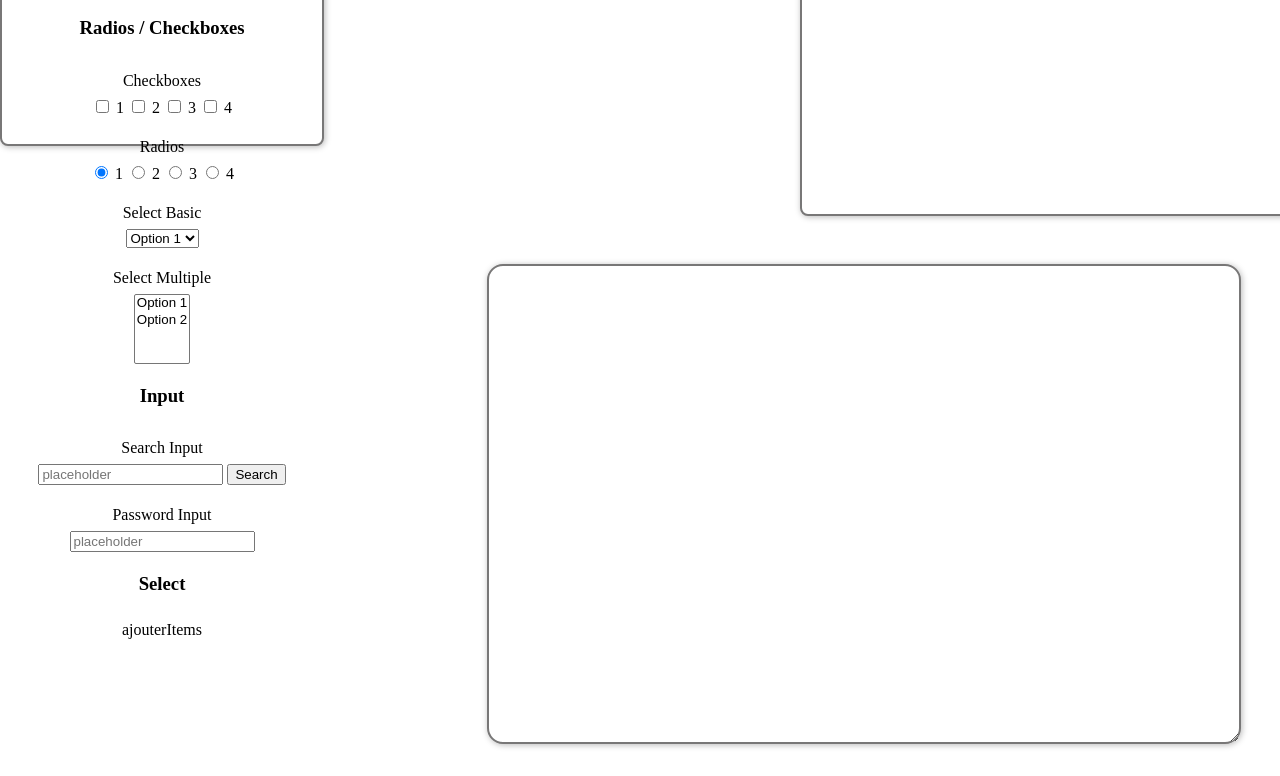
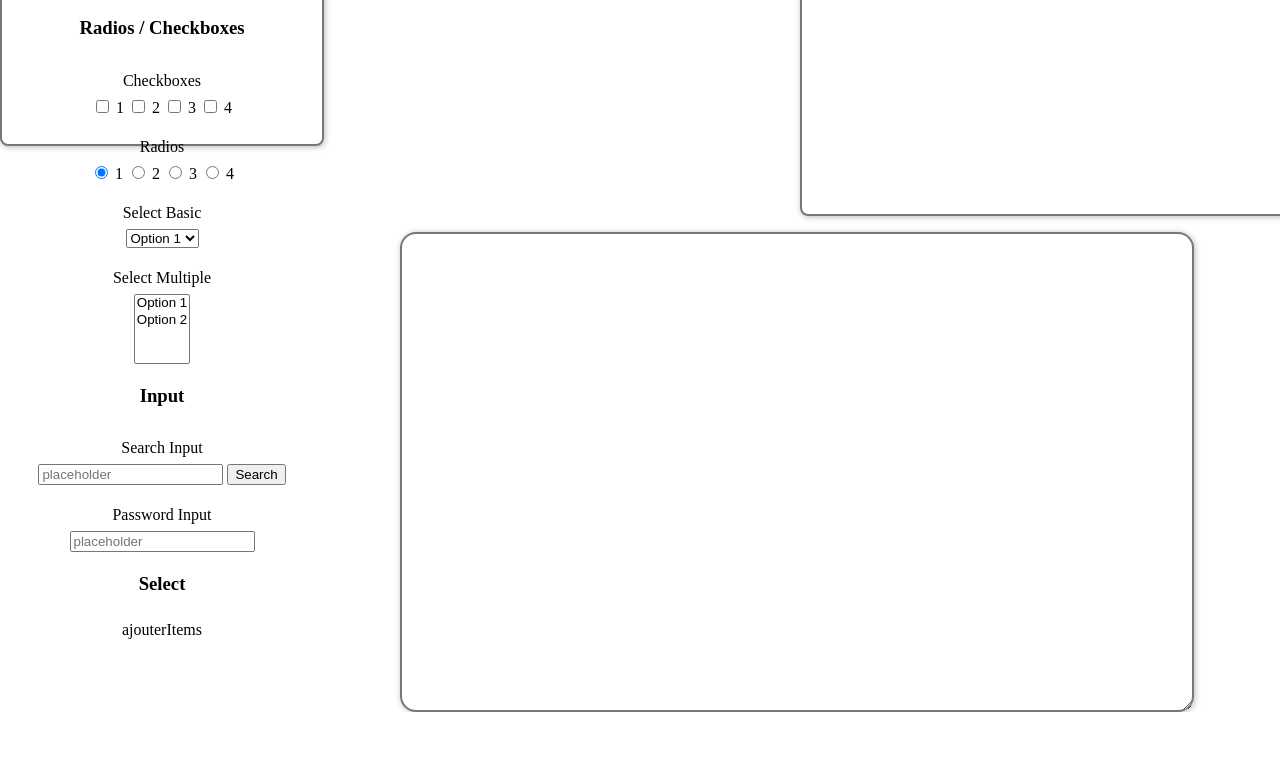
Before and after one commit to alexi-mathioupollak/Projet-Formulaire-HTML, a PHP site: page /JARF-FORM/view/generator/generator.php in a window 1280 px wide. Shown: the part 682-1458 px from the top of the page. After the commit the page ends 1394 px from the top, so only its background shows below. Run offline with PHP 8.4, Linux system fonts and the light colour scheme.

Commit message:
Update generator.php

```diff
--- a/JARF-FORM/view/generator/generator.php
+++ b/JARF-FORM/view/generator/generator.php
@@ -9,7 +9,7 @@
         <!-- drag & drop section -->
         <div class="zone">
             <!-- drag section -->
-            <section class="part" id="items">
+            <section class="part trash" id="items">
                 <h3>Texte</h3>
                 <div>
                     <div class="drag">
@@ -173,8 +173,5 @@
 
 
     <!-- section code html -->
-    <section id="code">
-        <textarea id="code_generated" placeholder="code HTML..." readonly>
-
-        </textarea>
-    </section>
+    <textarea id="code_generated" style="margin-left: 400px;">
+</textarea>
```
